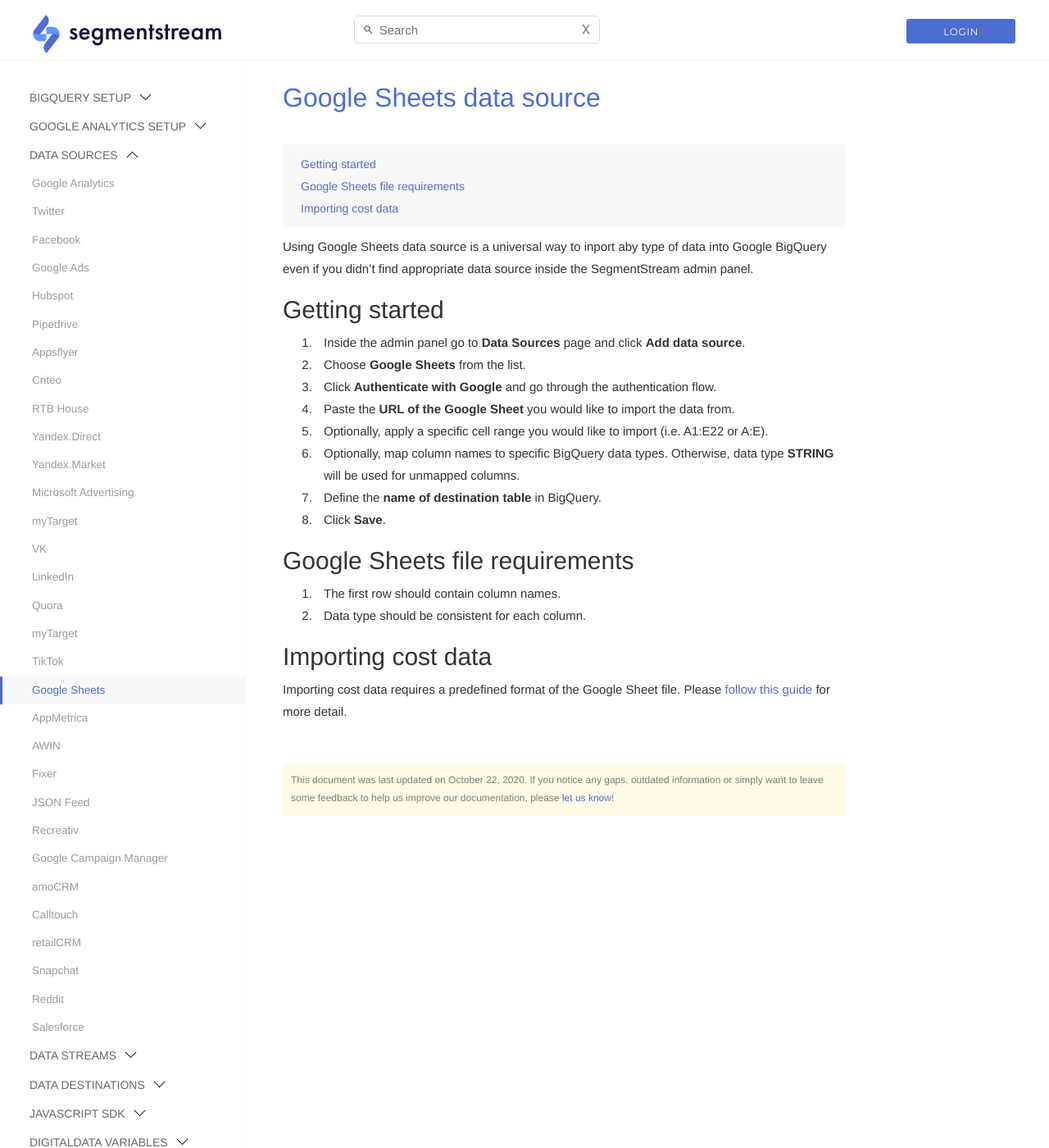
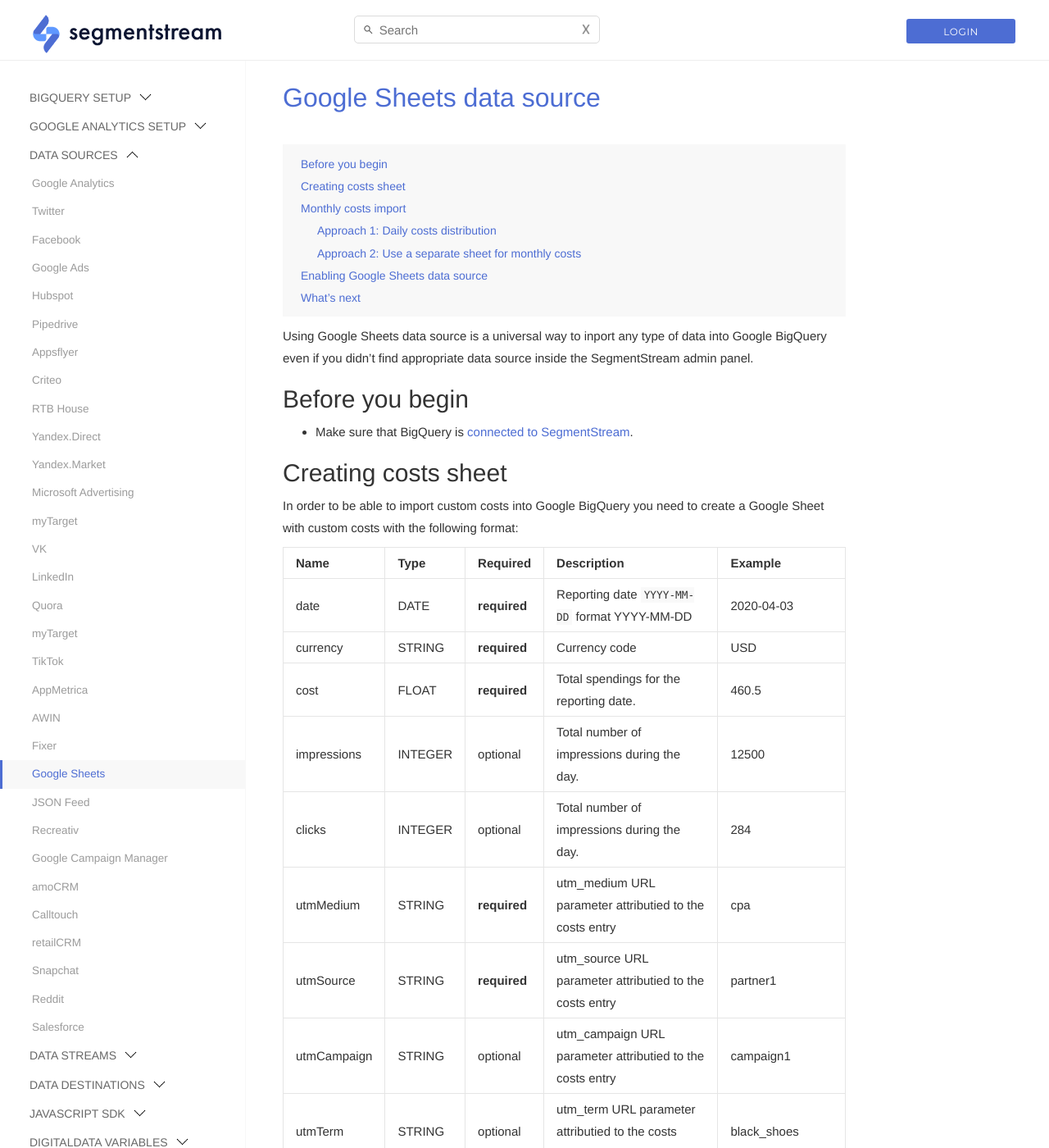
Before and after one commit to segmentstream-com/segmentstream-com.github.io, a Jekyll site: the page built from _docs/datasources/google-sheets.md, in a window 1280 px wide and 1400 px high. Shown: the whole window at 82% size. Built offline with Jekyll 4.4.1, drawn with Linux system fonts in a browser that asks for light colours; nearby versions of some CDN libraries; some of the changed text lies outside the part shown.

Commit message:
google sheets data source docs

```diff
--- a/_docs/datasources/google-sheets.md
+++ b/_docs/datasources/google-sheets.md
@@ -3,28 +3,89 @@
 section: datasources
 navigation_title: "Google Sheets"
 title: "Google Sheets data source"
-date: 2020-10-22
+date: 2021-05-26
 order: 10
 ---
 
-Using Google Sheets data source is a universal way to inport aby type of data into Google BigQuery even if you didn't find appropriate data source inside the SegmentStream admin panel.
+Using Google Sheets data source is a universal way to inport any type of data into Google BigQuery even if you didn't find appropriate data source inside the SegmentStream admin panel.
 
-## Getting started
+## Before you begin
 
-1. Inside the admin panel go to **Data Sources** page and click **Add data source**.
-2. Choose **Google Sheets** from the list.
-3. Click **Authenticate with Google** and go through the authentication flow.
-4. Paste the **URL of the Google Sheet** you would like to import the data from.
-5. Optionally, apply a specific cell range you would like to import (i.e. A1:E22 or A:E).
-6. Optionally, map column names to specific BigQuery data types. Otherwise, data type **STRING** will be used for unmapped columns.
-7. Define the **name of destination table** in BigQuery.
-8. Click **Save**.
+- Make sure that BigQuery is [connected to SegmentStream](/bigquery/connecting-bigquery).
 
-## Google Sheets file requirements
+## Creating costs sheet
 
-1. The first row should contain column names.
-2. Data type should be consistent for each column.
+In order to be able to import custom costs into Google BigQuery you need to create a Google Sheet with custom costs with the following format:
 
-## Importing cost data
+Name | Type | Required | Description | Example |
+--- | --- | --- | --- | --- |
+date | DATE | **required** |  Reporting date `YYYY-MM-DD` format YYYY-MM-DD | 2020-04-03
+currency| STRING | **required** | Currency code | USD
+cost | FLOAT | **required** | Total spendings for the reporting date. | 460.5
+impressions| INTEGER | optional | Total number of impressions during the day. | 12500
+clicks | INTEGER | optional | Total number of impressions during the day. | 284
+utmMedium | STRING | **required** | utm_medium URL parameter attributied to the costs entry | cpa
+utmSource | STRING | **required** | utm_source URL parameter attributied to the costs entry | partner1
+utmCampaign | STRING | optional | utm_campaign URL parameter attributied to the costs entry | campaign1
+utmTerm | STRING | optional | utm_term URL parameter attributied to the costs entry | black_shoes
+utmContent | STRING | optional | utm_content URL parameter attributied to the costs entry |bottom_cta_button
 
-Importing cost data requires a predefined format of the Google Sheet file. Please [follow this guide](/guides/google-sheets-cost-data-import) for more detail.
+Here is the [example of the valid Costs Sheet document ▸](https://docs.google.com/spreadsheets/d/1rHqVpQP-dJnd7Cx5cxXNUJETi3Ko_ljuIAigbYskvIQ/edit#gid=0){:target="_blank"}.
+
+## Monthly costs import
+
+Sometimes it might be required to import monthly costs (subscriptions, salaries) and attribute them to specific set of UTM paramterers, for example:
+- SEO costs
+- CDP/ESP costs
+- PR costs
+- etc
+
+For example, if you spent $3000 in June 2020 for your favourite ESP platform and would like to attribute this costs to `utm_source=my_esp` and `utm_medium=email`, you can use one of the following approaches.
+
+### Approach 1: Daily costs distribution
+
+To make a proper allocation of such costs you should equally devide them between all the days during the month. The file should looks the following way:
+
+date| currency | cost | imporessions | clicks | utmSource | utmMedium
+--- | --- | --- | --- | --- | --- | ---
+2020-06-01 | USD | 100 | | | email | my_esp
+2020-06-02 | USD | 100 | | | email | my_esp
+2020-06-03 | USD | 100 | | | email | my_esp
+2020-06-04 | USD | 100 | | | email | my_esp
+2020-06-05 | USD | 100 | | | email | my_esp
+2020-06-06 | USD | 100 | | | email | my_esp
+2020-06-07 | USD | 100 | | | email | my_esp
+2020-06-08 | USD | 100 | | | email | my_esp
+... | USD | 100 | | | email | my_esp
+2020-06-30 | USD | 100 | | | email | my_esp
+
+### Approach 2: Use a separate sheet for monthly costs
+
+Alternatively, you can have separate Google Sheets files for monthly and daily costs. This way you can have the following format for your monthly costs:
+
+month| currency | cost | imporessions | clicks | utmSource | utmMedium
+--- | --- | --- | --- | --- | --- | ---
+2020-06-01 | USD | 3000 | | | email | my_esp
+2020-07-01 | USD | 3000 | | | email | my_esp
+2020-08-01 | USD | 3000 | | | email | my_esp
+
+## Enabling Google Sheets data source
+
+1. Go to [SegmentStream admin panel ▸](https://admin.segmentstream.com/){:target="_blank"}.
+2. Open **Data Sources ▸ Add Data Source**.
+3. Select **Google Sheets**.
+4. Click **Authenticate with Google** and go through the authentication flow.
+5. In the **Google Spreadsheet URL** field specify the URL of the sheet that you want to import.
+6. Select report type (in most cases you would need either **Daily cost data group by UTM** or **Monthly cost data grouped by UTM**)
+7. Map sheet columns to proper data types in case you decided to use custom report type:
+   * **date** -> `DATE`
+   * **cost** -> `FLOAT`
+   * **impressions** -> `INTEGER`
+   * **clicks** -> `INTEGER`
+
+   By default, all other columns will by imported as **String**.
+8. In the **Destination table name** field specify the BigQuery table name that will contain imported sheet data.
+
+## What's next
+
+During the next 24 hours your data will be uploaded to the corresponding BigQuery table.
```
